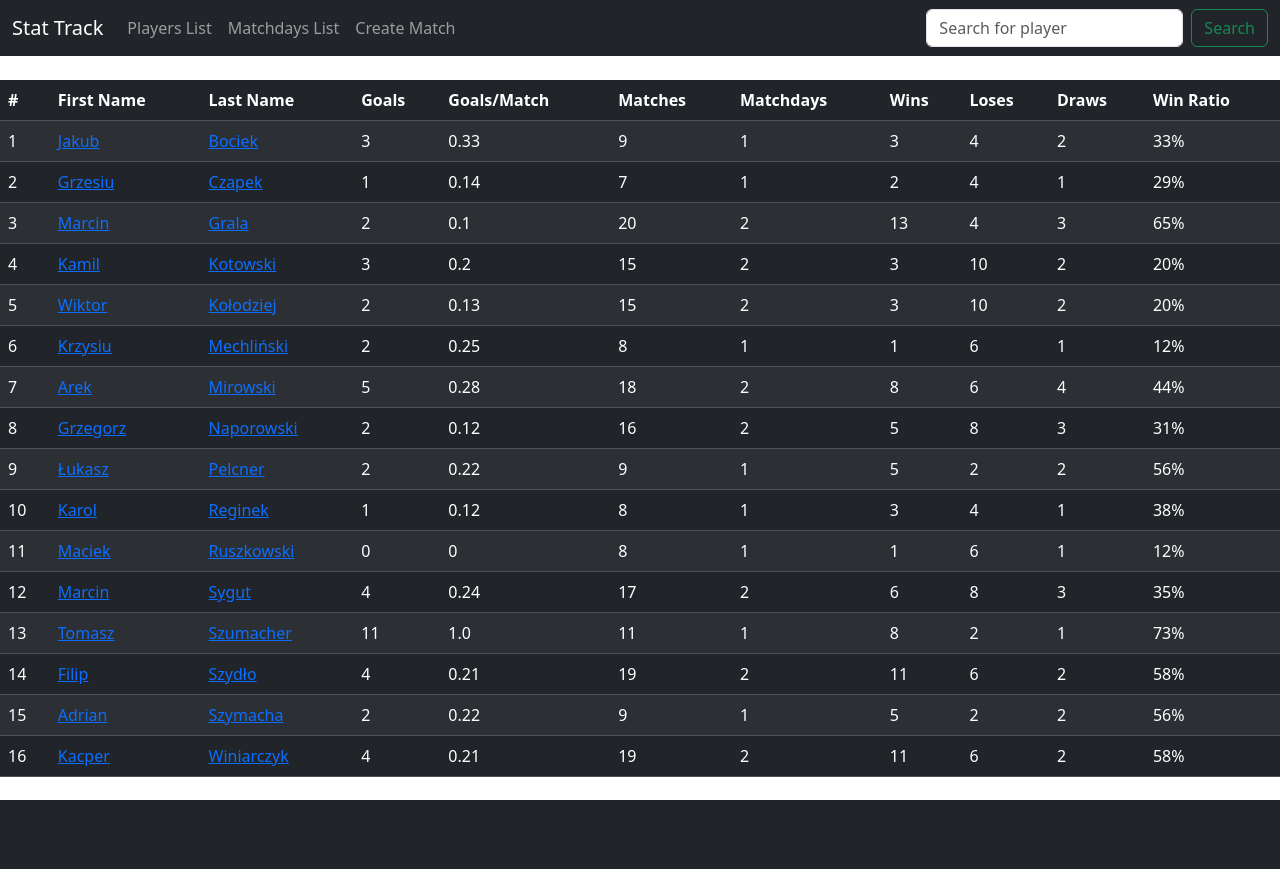
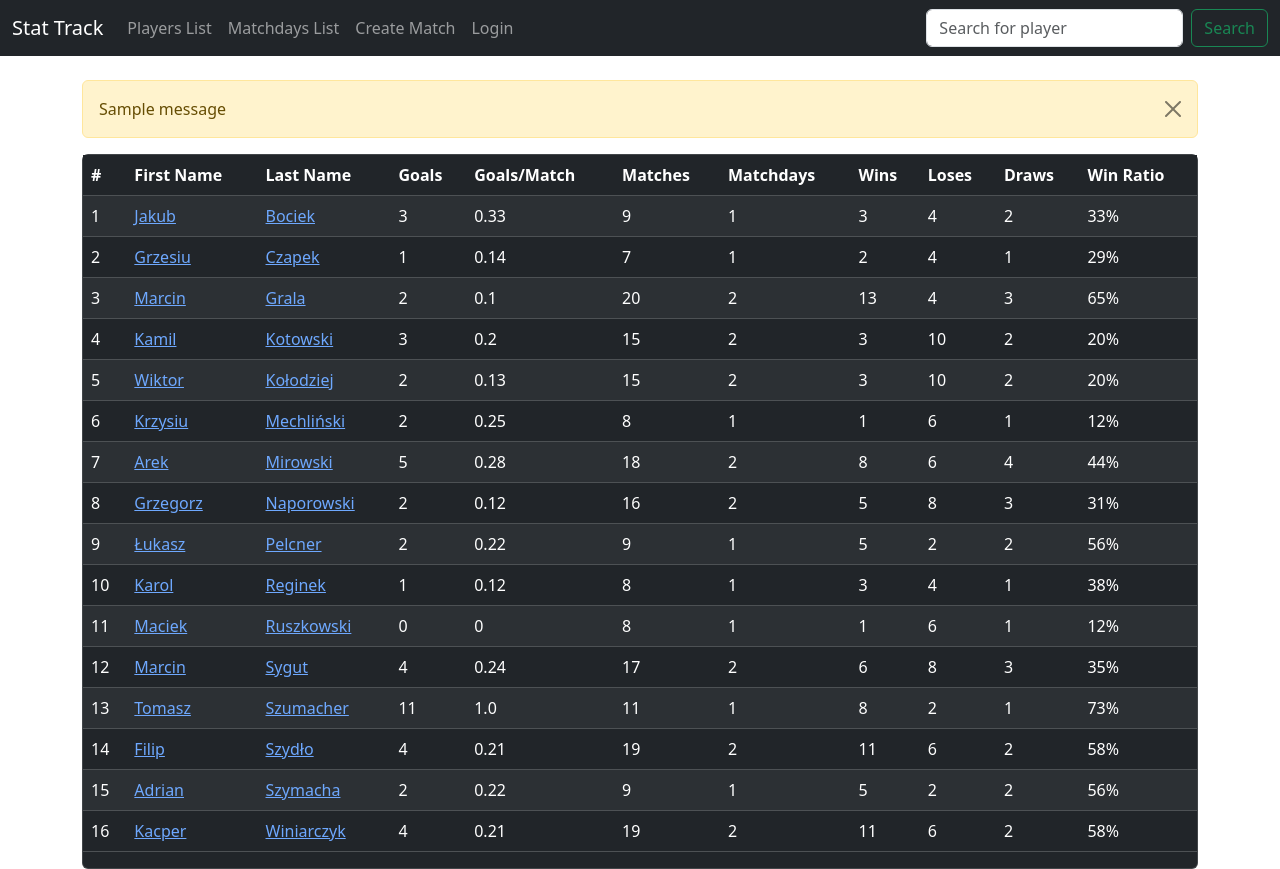
Before and after one commit to Put3k/Futsal-Stat-Track, a Django app: page /players_list/ in a window 1280 px wide. Before the commit the page ends 800 px from the top, so only its background shows below. Run offline with Django 4.2, Linux system fonts and the light colour scheme; data comes from the database, SQL or seed files in the repository; both versions use the stored data as it was after the commit; one stand-in notice (Sample message) is shown.

Commit message:
Add user login page and changed base.html layout

```diff
--- a/mysite/stat_track/templates/stat_track/base.html
+++ b/mysite/stat_track/templates/stat_track/base.html
@@ -17,10 +17,19 @@
 
 	  {% include 'stat_track/navbar.html' %}
 	<br/>
+  <div class="container">
+    {% if messages %}
+      {% for message in messages %}
+        <div class="alert alert-warning alert-dismissible fade show" role="alert">
+          {{ message }}
+          <button type="button" class="btn-close" data-bs-dismiss="alert" aria-label="Close"></button>
+        </div>
+      {% endfor %}
+    {% endif %}
 
     {% block content %}
-	{% endblock %}
-
+	  {% endblock %}
+  </div>
 	<script src="https://cdn.jsdelivr.net/npm/@popperjs/core@2.11.7/dist/umd/popper.min.js" integrity="sha384-zYPOMqeu1DAVkHiLqWBUTcbYfZ8osu1Nd6Z89ify25QV9guujx43ITvfi12/QExE" crossorigin="anonymous"></script>
 	<script src="https://cdn.jsdelivr.net/npm/bootstrap@5.3.0-alpha3/dist/js/bootstrap.min.js" integrity="sha384-Y4oOpwW3duJdCWv5ly8SCFYWqFDsfob/3GkgExXKV4idmbt98QcxXYs9UoXAB7BZ" crossorigin="anonymous"></script>
   <script src="https://cdn.jsdelivr.net/npm/bootstrap@5.3.0-alpha3/dist/js/bootstrap.bundle.min.js" integrity="sha384-ENjdO4Dr2bkBIFxQpeoTz1HIcje39Wm4jDKdf19U8gI4ddQ3GYNS7NTKfAdVQSZe" crossorigin="anonymous"></script>
--- a/mysite/stat_track/templates/stat_track/navbar.html
+++ b/mysite/stat_track/templates/stat_track/navbar.html
@@ -15,6 +15,9 @@
                 <li class="nav-item">
                     <a class="nav-link" href="{% url 'create_matchday' %}">Create Match</a>
                 </li>
+                <li class="nav-item">
+                    <a class="nav-link" href="{% url 'login' %}">Login</a>
+                </li>
             </ul>
             <form class="d-flex" role="search">
                 <input class="form-control me-2" type="search" placeholder="Search for player" aria-label="Search">
--- a/mysite/stat_track/templates/stat_track/players_list.html
+++ b/mysite/stat_track/templates/stat_track/players_list.html
@@ -7,6 +7,7 @@
     <script src="{% static 'stat_track/js/players_list.js' %}"></script>
 {% endblock %}
 
+<div class="card" data-bs-theme="dark">
     <div class="table-responsive">
         <table id="playersList"class="table table-dark table-striped" style="white-space:nowrap;">
             <thead>
@@ -43,5 +44,6 @@
             </tbody>
         </table>
     </div>
+</div>
 
 {% endblock %}
--- a/mysite/users/urls.py
+++ b/mysite/users/urls.py
@@ -2,5 +2,5 @@ from django.urls import path
 from . import views
 
 urlpatterns = [
-
+    path("login", views.login_user, name="login"),
 ]
```
Also changed, not shown: mysite/users/templates/authenticate/login.html (+18 -1 lines), mysite/users/views.py (+15 -1 lines), mysite/db.sqlite3. Lines whose indentation alone changed are shown as unchanged.
